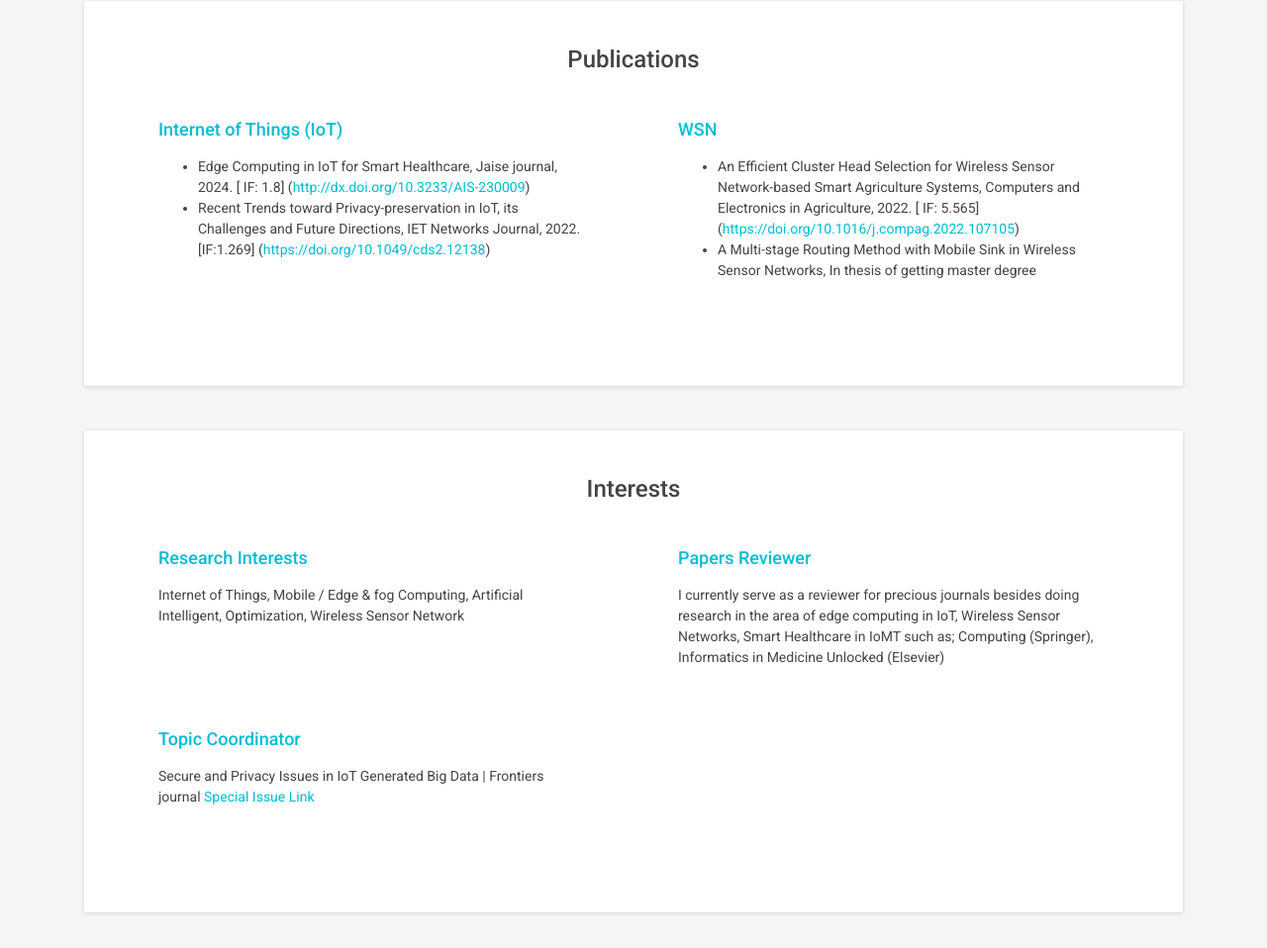
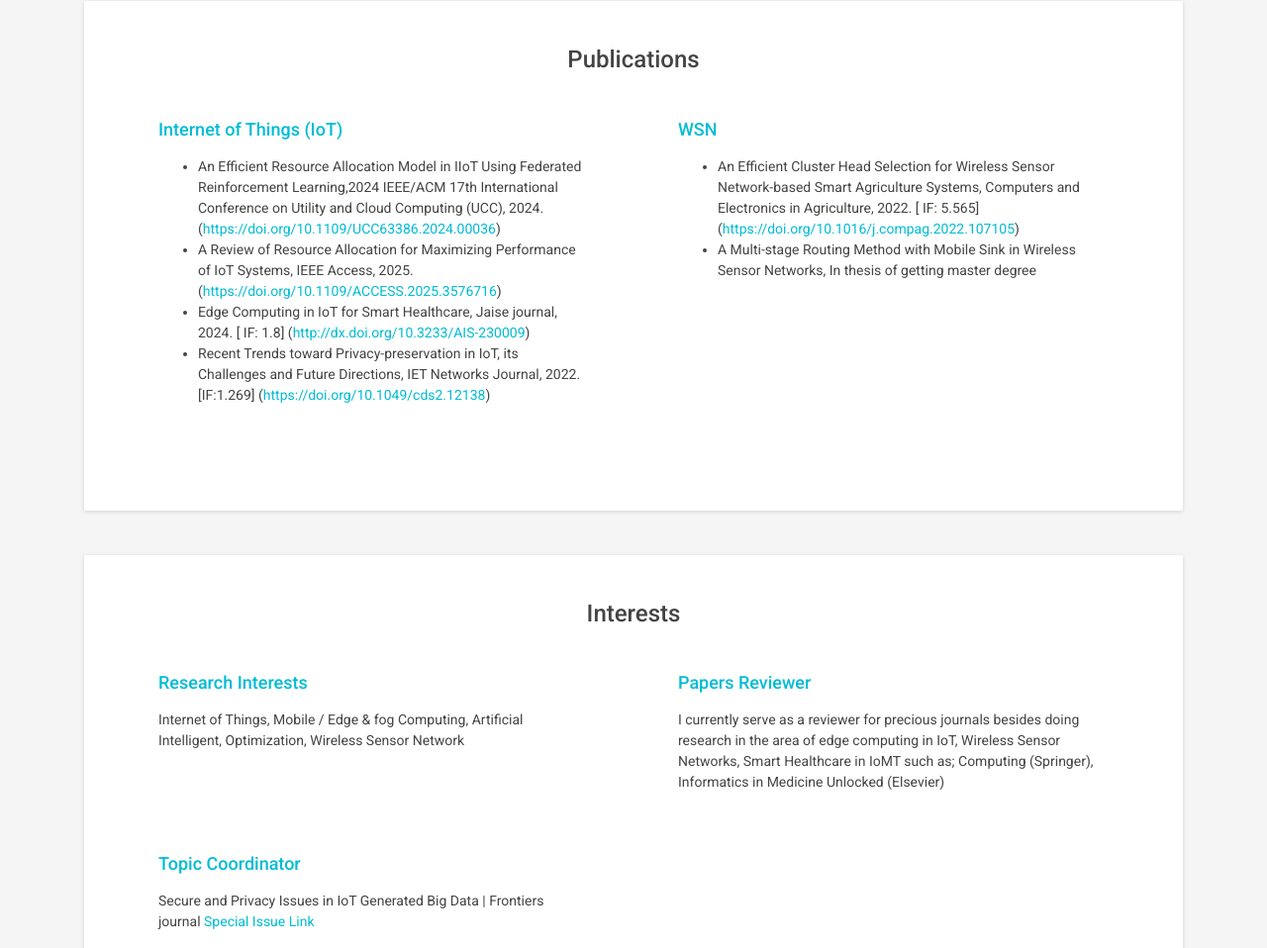
Before and after one commit to mahdisafaei/mahdisafaei.github.io, a plain HTML site: page index.html in a window 1280 px wide. Shown: the part 2677-3635 px from the top of the page at 99% size. Drawn offline with Linux system fonts and the light colour scheme.

Commit message:
Update index.html

```diff
--- a/index.html
+++ b/index.html
@@ -400,7 +400,14 @@
 
                     <h3 class="category">Internet of Things (IoT)</h3>
                     <ul>
-                        <li>
+						<li>
+                            An Efficient Resource Allocation Model in IIoT Using Federated Reinforcement Learning,2024 IEEE/ACM 17th International Conference on Utility and Cloud Computing (UCC), 2024.  (<a href="https://doi.org/10.1109/UCC63386.2024.00036">https://doi.org/10.1109/UCC63386.2024.00036</a>)
+                        </li>
+						<li>
+                            A Review of Resource Allocation for Maximizing Performance of IoT Systems,
+			    IEEE Access, 2025.  (<a href="https://doi.org/10.1109/ACCESS.2025.3576716">https://doi.org/10.1109/ACCESS.2025.3576716</a>)
+                        </li>
+						<li>
                             Edge Computing in IoT for Smart Healthcare,
 			    Jaise journal, 2024. [ IF: 1.8] (<a href="http://dx.doi.org/10.3233/AIS-230009">http://dx.doi.org/10.3233/AIS-230009</a>)
                         </li>
```
